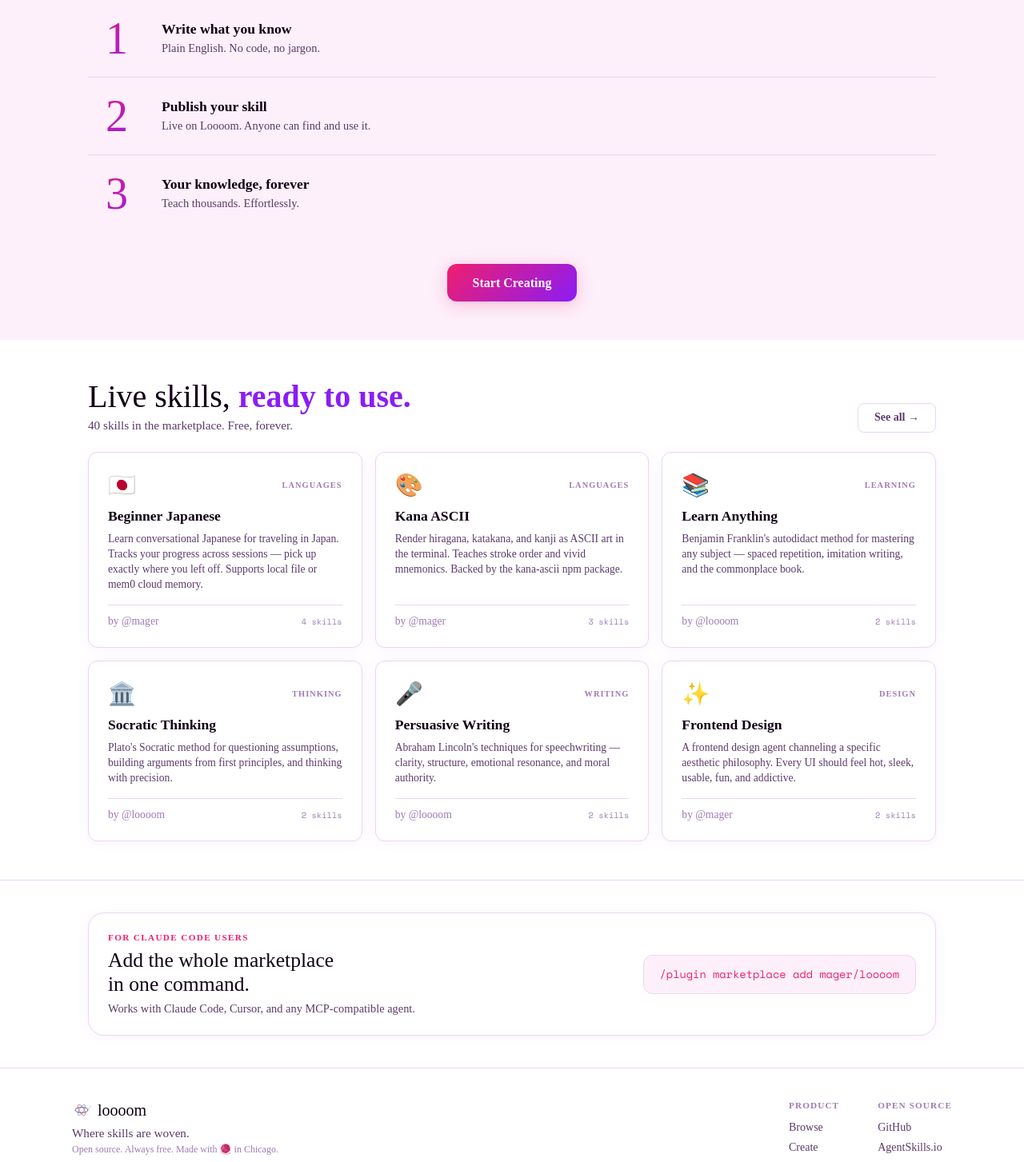
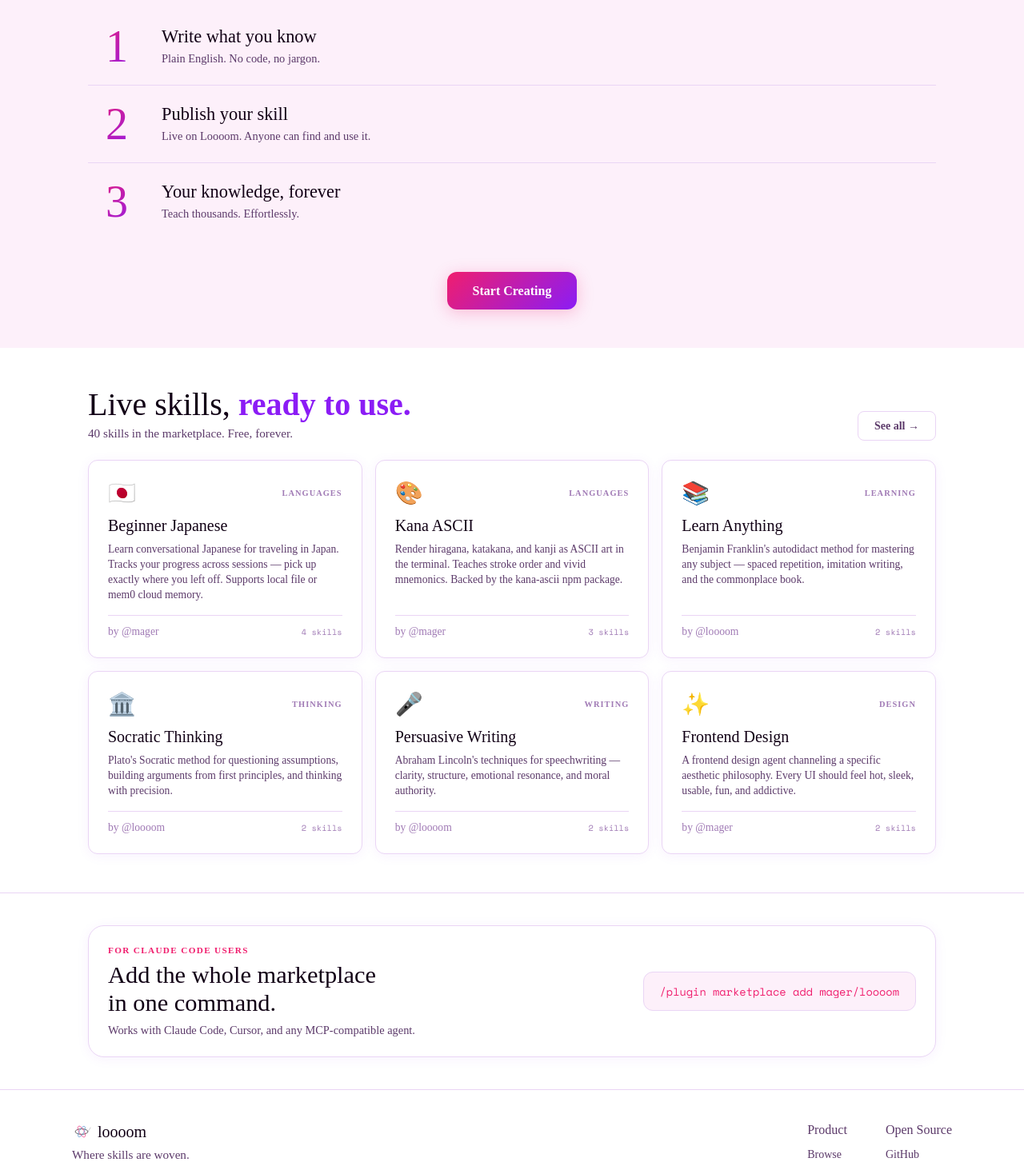
Before and after one commit to mager/loooom.xyz, a SvelteKit app: page / in a window 1280 px wide. Shown: the part 1160-2613 px from the top of the page at 80% size. Built offline with nearby package versions, Linux system fonts and the light colour scheme; no server answers; a web font is replaced by a local one.

Commit message:
feat(loooom): cursive (Playwrite) for all headings globally — h1-h4 inherit handwriting font

```diff
--- a/src/app.css
+++ b/src/app.css
@@ -90,6 +90,12 @@ body {
 	transition: background-color 0.3s, color 0.3s;
 }
 
+h1, h2, h3, h4 {
+	font-family: var(--font-handwriting);
+	font-weight: 200;
+	line-height: 1.2;
+}
+
 a {
 	color: var(--accent-rose);
 	text-decoration: none;
--- a/src/routes/+page.svelte
+++ b/src/routes/+page.svelte
@@ -467,9 +467,8 @@
 		text-align: center;
 	}
 	.step-content h3 {
-		font-family: var(--font-display);
-		font-size: 1.1rem;
-		font-weight: 700;
+		font-size: 1.4rem;
+		font-weight: 200;
 		margin-bottom: 0.2rem;
 		color: var(--text-primary);
 	}
@@ -539,8 +538,8 @@
 		color: var(--text-muted);
 	}
 	.plugin-title {
-		font-size: 1.1rem;
-		font-weight: 700;
+		font-size: 1.25rem;
+		font-weight: 200;
 		color: var(--text-primary);
 		margin-top: 0.25rem;
 	}
@@ -595,7 +594,8 @@
 		margin-bottom: 0.5rem;
 	}
 	.dev-left h3 {
-		font-size: clamp(1.2rem, 3vw, 1.6rem);
+		font-size: clamp(1.4rem, 3vw, 1.9rem);
+		font-weight: 200;
 		margin-bottom: 0.5rem;
 	}
 	.dev-desc {
@@ -655,10 +655,9 @@
 		gap: 0.6rem;
 	}
 	.footer-col h4 {
-		font-size: 0.7rem;
-		text-transform: uppercase;
-		letter-spacing: 0.1em;
-		color: var(--text-muted);
+		font-size: 1rem;
+		font-weight: 200;
+		color: var(--text-secondary);
 		margin-bottom: 0.25rem;
 	}
 	.footer-col a {
```
